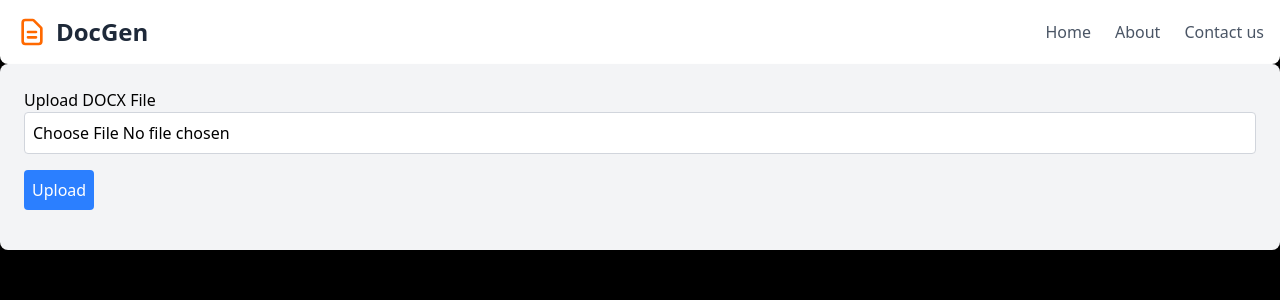
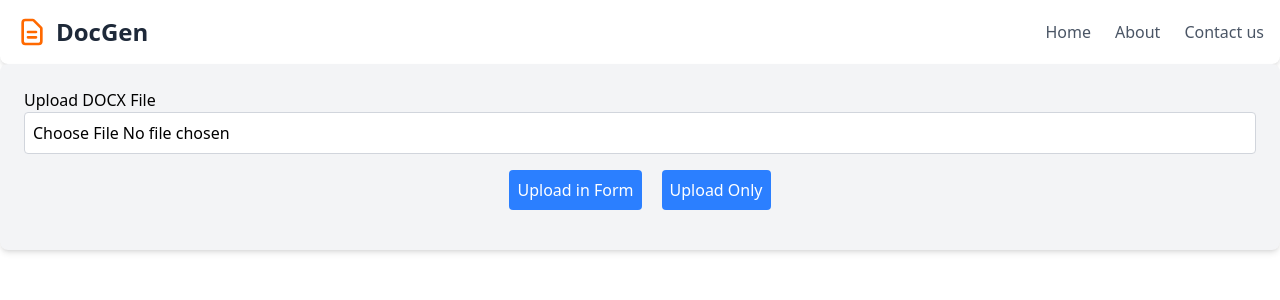
Before and after one commit to Manish-kumar-9601/ai_report_genrator_demo_frontend, a React app: page /templateCreate in a window 1280 px wide. Shown: the top 300 px of the page. Built offline with nearby package versions, Linux system fonts and the light colour scheme; the HTML template or start-up script is replaced by a standard one.

Commit message:
feat: Enhance Templates component with upload options and response handling

```diff
--- a/src/index.css
+++ b/src/index.css
@@ -1,4 +1 @@
 @import "tailwindcss";
-body{
-    background:  black;
-}
--- a/src/pages/Templates.jsx
+++ b/src/pages/Templates.jsx
@@ -8,7 +8,7 @@ export const Templates = () => {
     const [loading, setLoading] = useState(false);
   const [response, setResponse] = useState(null);
   const [docForm, setDocForm] = useState([])
-
+  const [uploadToDB, setUploadToDB] = useState(false);
   const [loader, setLoader] = useState(false);
 
 
@@ -54,10 +54,27 @@ export const Templates = () => {
 
       setLoading(true);
 
-      // ✅ Correctly create FormData
       const formData = new FormData();
       formData.append('templateFile', file);  // Make sure the field name matches backend's `upload.single("templateFile")`
     console.log(formData.get('templateFile'));
+    if(uploadToDB) {
+      try {
+        const response = await axios.post(
+          `${import.meta.env.VITE_REPORT_UPLOAD_DOC_TEMPLATE}`,
+          formData,
+          { headers: { "Content-Type": "multipart/form-data" } }
+        );
+
+        console.log(response.data);
+        setResponse([response.data]);
+        setMessage('File uploaded successfully!');
+      } catch (error) {
+        console.error('Error uploading file:', error);
+        setMessage('Error uploading file. Please try again.');
+      } finally {
+        setLoading(false);
+      }
+    }else {
       try {
         const response = await axios.post(
           `${import.meta.env.VITE_REPORT_TEMPLATE}`,
@@ -73,6 +90,7 @@ export const Templates = () => {
         setMessage('Error uploading file. Please try again.');
       } finally {
         setLoading(false);
+      }
     }
     };
     console.log(response);
@@ -94,17 +112,28 @@ export const Templates = () => {
                 name="templateFile"
               />
             </div>
+            <span className='flex   items-center justify-center  gap-5'>
               <button
                 type="submit"
                 className="upload-button my-4 bg-blue-500 text-white p-2 rounded hover:bg-blue-600 transition-colors"
                 disabled={loading}
+                onClick={() => setUploadToDB(false)}
               >
-              {loading ? "Uploading..." : "Upload"}
+                {loading ? "Uploading..." : "Upload  in Form"}
               </button>
+              <button
+                type="submit"
+                className="upload-button my-4 bg-blue-500 text-white p-2 rounded hover:bg-blue-600 transition-colors"
+                disabled={loading}
+                onClick={() => setUploadToDB(true)}
+              >
+                {loading ? "Uploading..." : "Upload Only"}
+              </button>
+            </span>
           </form>
           {message && <p className="message">{message}</p>}
         </div>
-        {response && (
+        {response && !uploadToDB && (
           <section className="docFormSection">
             <form
               onSubmit={docFormHandler}
```
Lines whose indentation alone changed are shown as unchanged.
